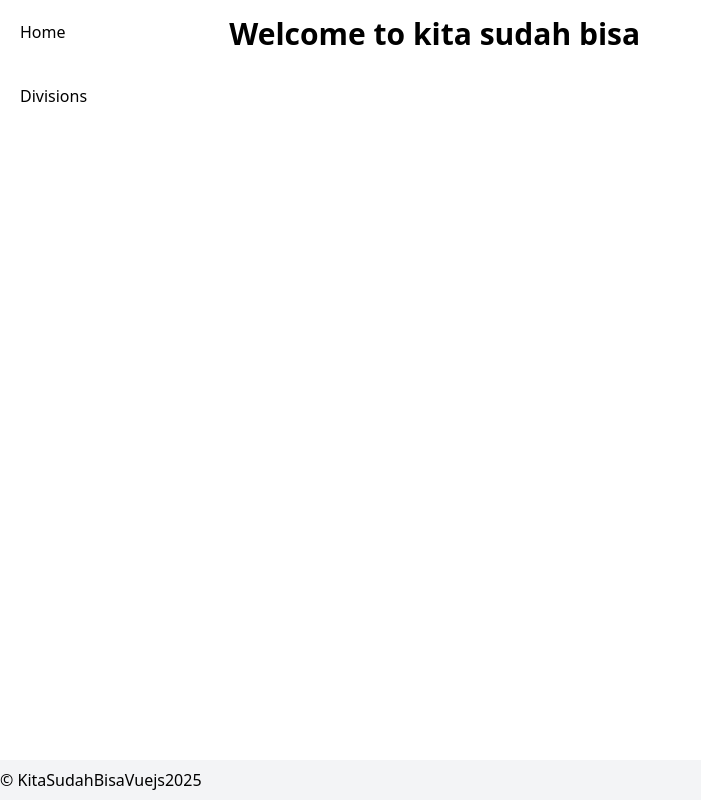
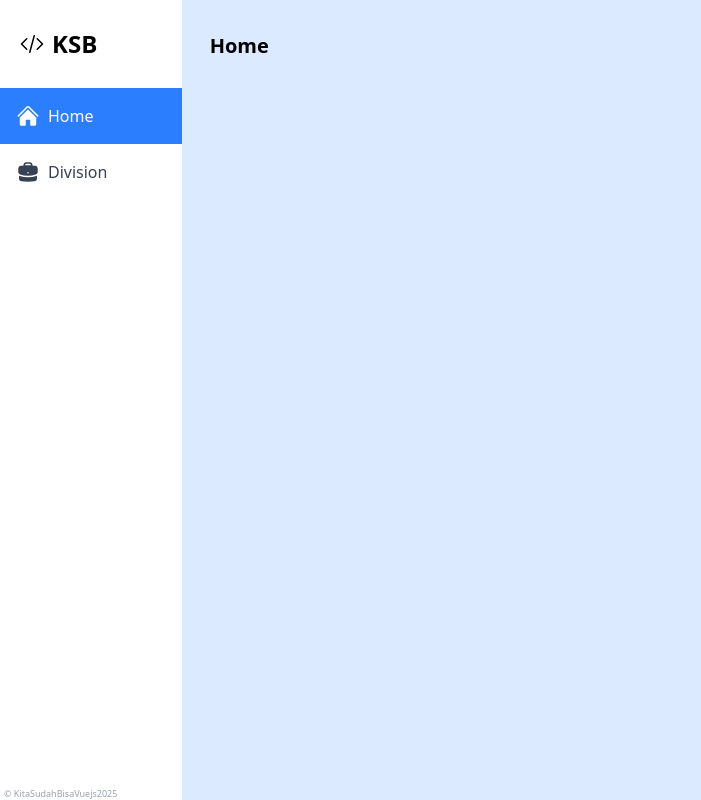
Before and after one commit to ravel28/vite-vue3-kitasudahbisa-frontend, a Vue app: page /users in a window 1280 px wide. Shown: the whole page, without its empty margins (0-701 px from the left). Built offline with nearby package versions, Linux system fonts and the light colour scheme.

Commit message:
[update] fixed base layout

```diff
--- a/package.json
+++ b/package.json
@@ -9,6 +9,8 @@
     "preview": "vite preview"
   },
   "dependencies": {
+    "@fortawesome/fontawesome-free": "^6.7.2",
+    "@heroicons/vue": "^2.2.0",
     "@tailwindcss/vite": "^4.1.3",
     "axios": "^1.8.4",
     "tailwindcss": "^4.1.3",
--- a/src/components/users/sidebar-user-layout.vue
+++ b/src/components/users/sidebar-user-layout.vue
@@ -1,8 +1,43 @@
+<script setup>
+import { useRoute } from 'vue-router';
+
+const route = useRoute();
+
+const isActive = (path) => {
+  return route.path === path;
+};
+</script>
+
 <template>
-    <div class="">
+    <div class="side-bar-user">
         <ul class="">
-            <li class="p-5 active:bg-blue-400">Home</li>
-            <li class="p-5">Divisions</li>
+            <li class="p-5  font-bold text-2xl py-7 flex items-center">
+                <svg xmlns="http://www.w3.org/2000/svg" viewBox="0 0 24 24" fill="currentColor" class="size-6">
+                    <path fill-rule="evenodd" d="M14.447 3.026a.75.75 0 0 1 .527.921l-4.5 16.5a.75.75 0 0 1-1.448-.394l4.5-16.5a.75.75 0 0 1 .921-.527ZM16.72 6.22a.75.75 0 0 1 1.06 0l5.25 5.25a.75.75 0 0 1 0 1.06l-5.25 5.25a.75.75 0 1 1-1.06-1.06L21.44 12l-4.72-4.72a.75.75 0 0 1 0-1.06Zm-9.44 0a.75.75 0 0 1 0 1.06L2.56 12l4.72 4.72a.75.75 0 0 1-1.06 1.06L.97 12.53a.75.75 0 0 1 0-1.06l5.25-5.25a.75.75 0 0 1 1.06 0Z" clip-rule="evenodd" />
+                </svg>
+                <p class='mx-2'>KSB</p>
+            </li>
+            <li :class="[ isActive('/users') ? 'bg-blue-500 text-white ' : 'text-gray-700']">
+                <router-link to="/users" class = 'flex p-4'>
+                    <svg xmlns="http://www.w3.org/2000/svg" viewBox="0 0 24 24" fill="currentColor" class="size-6">
+                        <path d="M11.47 3.841a.75.75 0 0 1 1.06 0l8.69 8.69a.75.75 0 1 0 1.06-1.061l-8.689-8.69a2.25 2.25 0 0 0-3.182 0l-8.69 8.69a.75.75 0 1 0 1.061 1.06l8.69-8.689Z" />
+                        <path d="m12 5.432 8.159 8.159c.03.03.06.058.091.086v6.198c0 1.035-.84 1.875-1.875 1.875H15a.75.75 0 0 1-.75-.75v-4.5a.75.75 0 0 0-.75-.75h-3a.75.75 0 0 0-.75.75V21a.75.75 0 0 1-.75.75H5.625a1.875 1.875 0 0 1-1.875-1.875v-6.198a2.29 2.29 0 0 0 .091-.086L12 5.432Z" />
+                    </svg>
+                    <p class = 'mx-2'>Home</p>
+                </router-link>
+            </li>
+            <li :class="[ isActive('/users/divisi') ? 'bg-blue-500 text-white ' : 'text-gray-700']">
+                <router-link to="/users" class = 'flex p-4'>
+                    <svg xmlns="http://www.w3.org/2000/svg" viewBox="0 0 24 24" fill="currentColor" class="size-6">
+                        <path fill-rule="evenodd" d="M7.5 5.25a3 3 0 0 1 3-3h3a3 3 0 0 1 3 3v.205c.933.085 1.857.197 2.774.334 1.454.218 2.476 1.483 2.476 2.917v3.033c0 1.211-.734 2.352-1.936 2.752A24.726 24.726 0 0 1 12 15.75c-2.73 0-5.357-.442-7.814-1.259-1.202-.4-1.936-1.541-1.936-2.752V8.706c0-1.434 1.022-2.7 2.476-2.917A48.814 48.814 0 0 1 7.5 5.455V5.25Zm7.5 0v.09a49.488 49.488 0 0 0-6 0v-.09a1.5 1.5 0 0 1 1.5-1.5h3a1.5 1.5 0 0 1 1.5 1.5Zm-3 8.25a.75.75 0 1 0 0-1.5.75.75 0 0 0 0 1.5Z" clip-rule="evenodd" />
+                        <path d="M3 18.4v-2.796a4.3 4.3 0 0 0 .713.31A26.226 26.226 0 0 0 12 17.25c2.892 0 5.68-.468 8.287-1.335.252-.084.49-.189.713-.311V18.4c0 1.452-1.047 2.728-2.523 2.923-2.12.282-4.282.427-6.477.427a49.19 49.19 0 0 1-6.477-.427C4.047 21.128 3 19.852 3 18.4Z" />
+                    </svg>
+                    <p class = 'mx-2'>Division</p>
+                </router-link>
+            </li>
         </ul>
     </div>
+    <div class="footer-user fixed left-1 bottom-0 text-[9px] text-gray-400">
+      <p>&copy; KitaSudahBisaVuejs2025</p>
+    </div>
 </template>
--- a/src/layouts/user-layout.vue
+++ b/src/layouts/user-layout.vue
@@ -4,7 +4,7 @@
 </script>
 
 <template>
-  <div class="min-h-screen flex flex-col">
+  <div class="min-h-screen flex flex-col ">
 
     <!-- Header -->
     <div class="sm:hidden">
@@ -17,14 +17,9 @@
         <SidebarUserLayout />
       </aside>
 
-      <main class="w-5/6 p-4">
+      <main class="w-6/6 p-4 bg-blue-100 px-7">
         <router-view />
       </main>
     </div>
-
-    <!-- Footer -->
-    <footer class="bg-gray-100 py-2">
-      <p>&copy; KitaSudahBisaVuejs2025</p>
-    </footer>
   </div>
 </template>
--- a/src/main.js
+++ b/src/main.js
@@ -1,7 +1,9 @@
 import { createApp } from 'vue';
 import App from './App.vue';
 import router from './router/';
-import './style.css'
+import './style.css';
+import '@fortawesome/fontawesome-free/css/all.min.css';
+import { UserIcon } from '@heroicons/vue/24/solid';
 
 createApp(App)
   .use(router)
--- a/src/router/index.js
+++ b/src/router/index.js
@@ -16,7 +16,7 @@ const routes = [
         name: 'Layout',
         component: () => import('@/views/users/home-user.vue'),
         meta : {
-          title: 'Welcome to kita sudah bisa'
+          title: 'Home'
         }
       },
     ],
--- a/src/views/users/home-user.vue
+++ b/src/views/users/home-user.vue
@@ -1,15 +1,12 @@
 <script setup>
   import { useRoute } from 'vue-router'
 
+  // declaration variable of meta
   const route = useRoute()
-
-  console.log(route)
-
-  // const pageTitle = route.meta.title
-  const pageTitle = "Welcome to kita sudah bisa"
+  const pageTitle = route.meta.title
 </script>
 <template>
-  <div class="">
-    <h3 class="text-3xl font-extrabold">{{ pageTitle }}</h3>
+  <div class="py-4">
+    <h3 class="text-xl font-bold">{{ pageTitle }}</h3>
   </div>
 </template>
```
